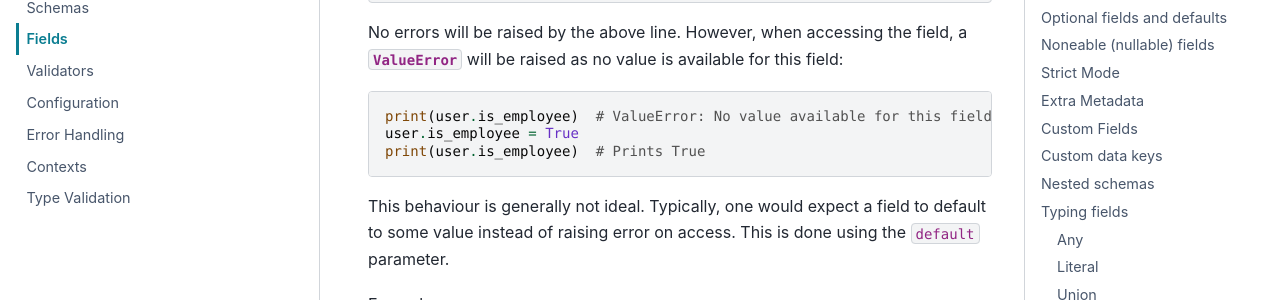
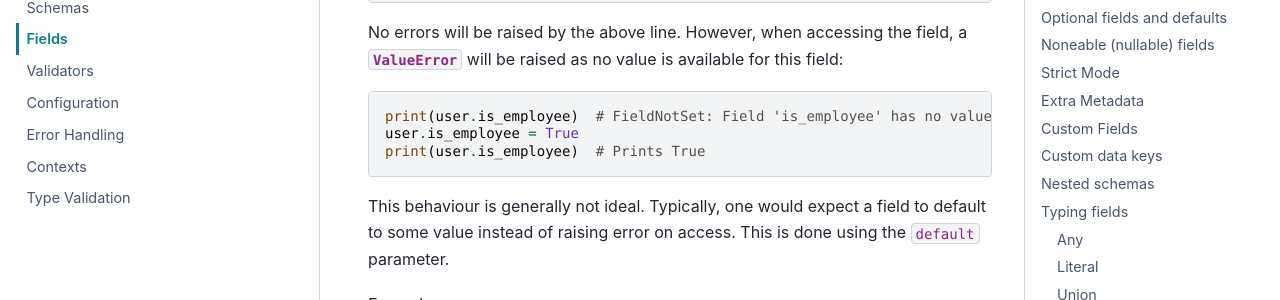
Before and after one commit to izxxr/oblate, a Sphinx documentation site: the page built from docs/source/guide/fields.rst, in a window 1280 px wide and 900 px high, scrolled down 1135 px. Shown: the part 152-452 px from the top of the window. Built offline with Sphinx 7.4.7 and the PyData theme 0.15.4, drawn with Linux system fonts in a browser that asks for light colours.

Commit message:
Update fields guide to reflect new behaviour for unset fields

```diff
--- a/docs/source/guide/fields.rst
+++ b/docs/source/guide/fields.rst
@@ -52,7 +52,7 @@ Here, ``is_employee`` is marked as optional and won't be required while initiali
 No errors will be raised by the above line. However, when accessing the field, a :exc:`ValueError`
 will be raised as no value is available for this field::
 
-    print(user.is_employee)  # ValueError: No value available for this field.
+    print(user.is_employee)  # FieldNotSet: Field 'is_employee' has no value set.
     user.is_employee = True
     print(user.is_employee)  # Prints True
 
```
